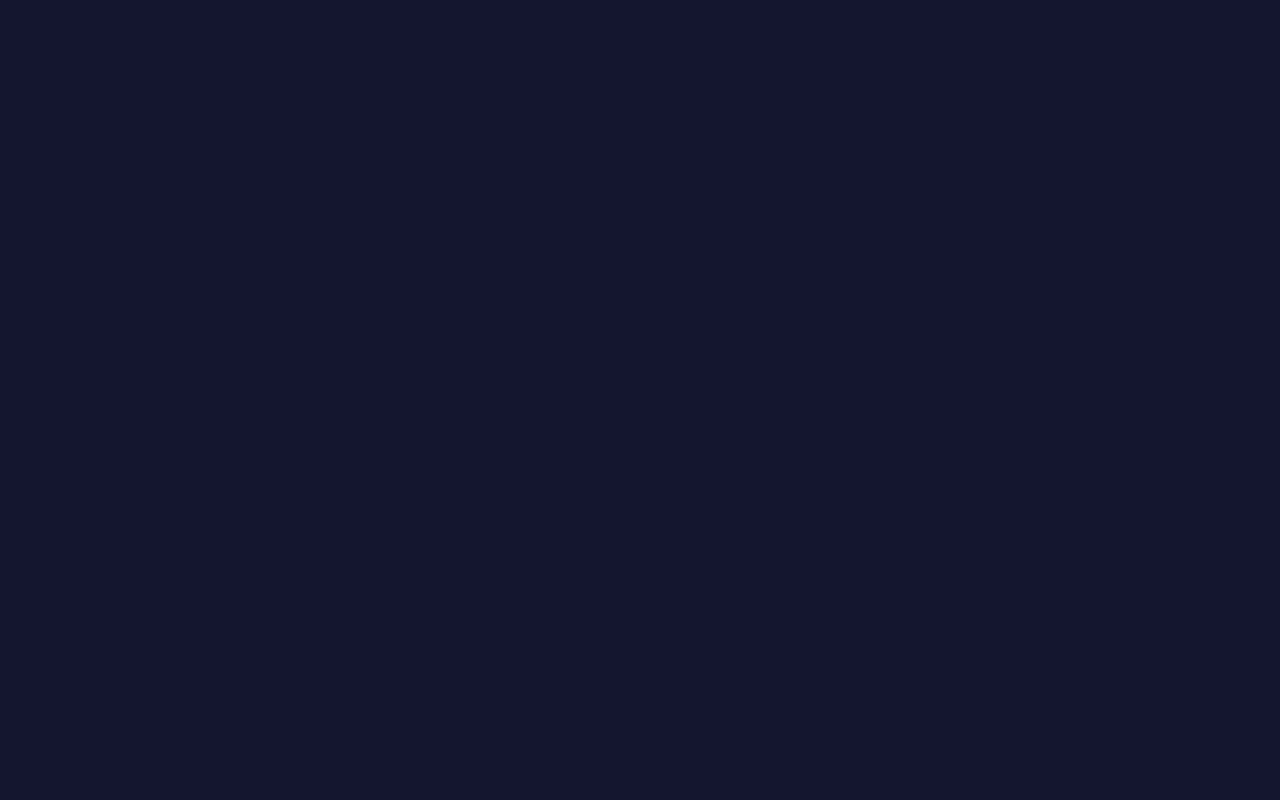
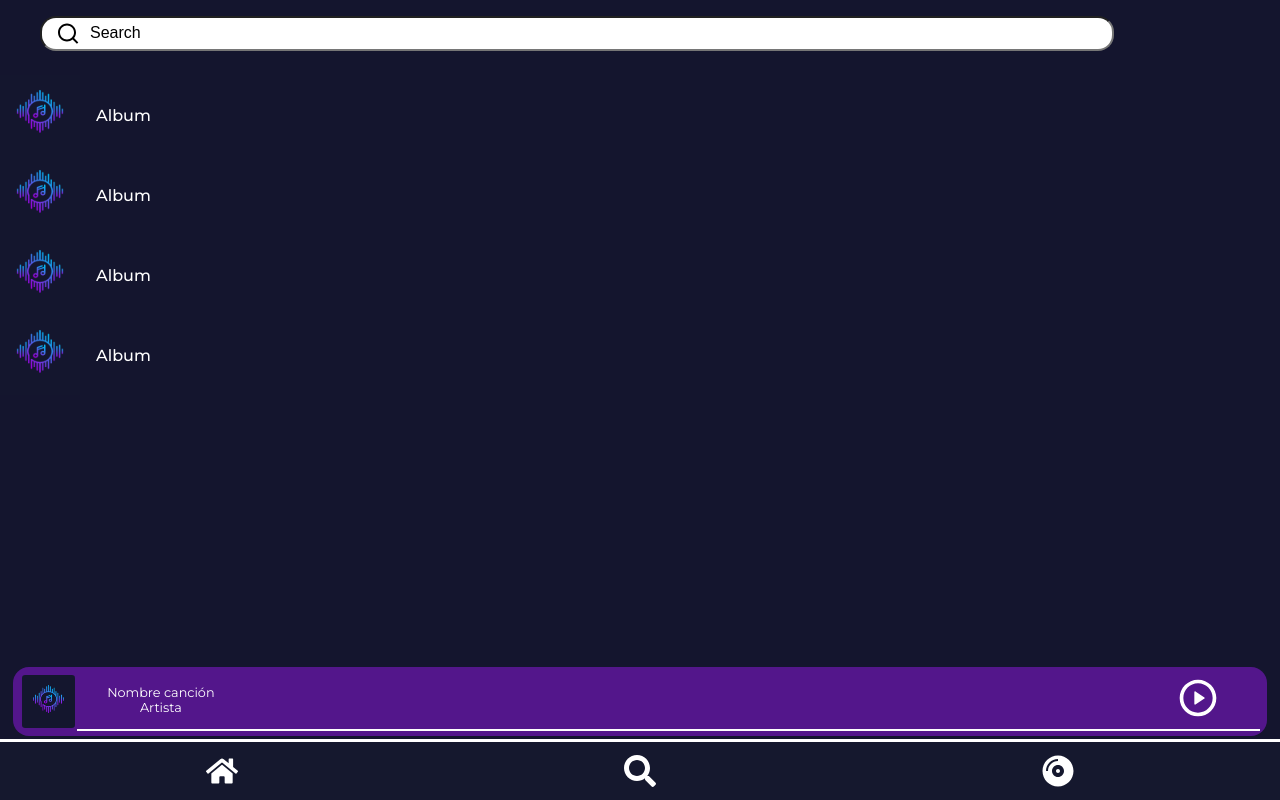
Before and after one commit to squadhamilton2/apollofyFrontend, a React (Vite) app: page /search in a window 1280 px wide. Before the commit this address had no page. Built offline with nearby package versions, Linux system fonts and the light colour scheme.

Commit message:
searchPage layout implemented

```diff
--- a/src/components/AlbumLine/albumLine.css
+++ b/src/components/AlbumLine/albumLine.css
@@ -2,6 +2,7 @@
 .albumLine_container{
     width: 100%;
     display: flex;
+    align-items: center;
     gap: 1rem;
 }
 
--- a/src/components/PlayingBar/playingBar.css
+++ b/src/components/PlayingBar/playingBar.css
@@ -1,8 +1,8 @@
 .playingBar_container{
     display: flex;
     background-color: #53168B;
-    position: relative;
-    bottom:.5rem;
+    position: absolute;
+    bottom: 4rem;
     width: 98%;
     margin: 0 1%;
     height: 4.3rem;
--- a/src/index.css
+++ b/src/index.css
@@ -4,6 +4,7 @@
 @import url("components/Register/createAccountHeader.css");
 @import url("components/PlayingBar/playingBar.css");
 @import url("components/AlbumLine/albumLine.css");
+@import url("pages/Search/searchPage.css");
 
 *{
   box-sizing: border-box;
--- /dev/null
+++ b/src/pages/Search/SearchPage.tsx
@@ -0,0 +1,23 @@
+import { AlbumLine } from "../../components/AlbumLine/AlbumLine"
+import Footer from "../../components/Footer/Footer"
+import { PlayingBar } from "../../components/PlayingBar/PlayingBar"
+
+
+export const SearchPage = () => {
+  return (
+    <div className="searchPage_container">
+        <header>
+            <form className="searchPage_form" action="">
+            <svg className="searchPage_icon" xmlns="http://www.w3.org/2000/svg" viewBox="0 0 24 24" fill="currentColor"><path d="M18.031 16.6168L22.3137 20.8995L20.8995 22.3137L16.6168 18.031C15.0769 19.263 13.124 20 11 20C6.032 20 2 15.968 2 11C2 6.032 6.032 2 11 2C15.968 2 20 6.032 20 11C20 13.124 19.263 15.0769 18.031 16.6168ZM16.0247 15.8748C17.2475 14.6146 18 12.8956 18 11C18 7.1325 14.8675 4 11 4C7.1325 4 4 7.1325 4 11C4 14.8675 7.1325 18 11 18C12.8956 18 14.6146 17.2475 15.8748 16.0247L16.0247 15.8748Z"></path></svg>
+                <input className="searchPage_input" type="text" placeholder="Search" />
+            </form>
+        </header>
+        <AlbumLine />
+        <AlbumLine />
+        <AlbumLine />
+        <AlbumLine />
+        <PlayingBar />
+        <Footer />
+    </div>
+  )
+}
--- /dev/null
+++ b/src/pages/Search/searchPage.css
@@ -0,0 +1,27 @@
+
+
+
+.searchPage_form{
+    display: flex;
+    margin-bottom: 1.5rem;
+    margin-top: 1rem;
+    margin-left: 1rem;
+}
+
+.searchPage_icon{
+    width: 1.5rem;
+    transform: translateX(2.5rem);
+}
+
+.searchPage_input{
+    padding: .5rem 1rem;
+    padding-left: 3rem;
+    border-radius: 1rem;
+    width: 85%;
+}
+
+.searchPage_input::placeholder{
+    color: black;
+    font-weight: 500;
+    font-size: 1rem;
+}
--- a/src/routes/Routes.tsx
+++ b/src/routes/Routes.tsx
@@ -6,6 +6,7 @@ import { Register1 } from "../pages/Register/Register1"
 import { Register2 } from "../pages/Register/Register2"
 import { HomeLogged } from "../pages/HomeLogged/HomeLogged"
 import { EditProfile } from "../pages/EditProfile/EditProfile"
+import { SearchPage } from "../pages/Search/SearchPage"
 
 
 
@@ -49,6 +50,13 @@ export const AppRoutes = () => {
             : <Route path="/editprofile" element={<EditProfile/>} />
           }
 
+          {/* SEARCH PAGE */}
+          {
+            logged
+            ? <Route path="/search" element={<SearchPage />} />
+            : <Route path="/" element={<Navigate to="/" replace={ true } /> } />
+          }
+
 
 
 
```
